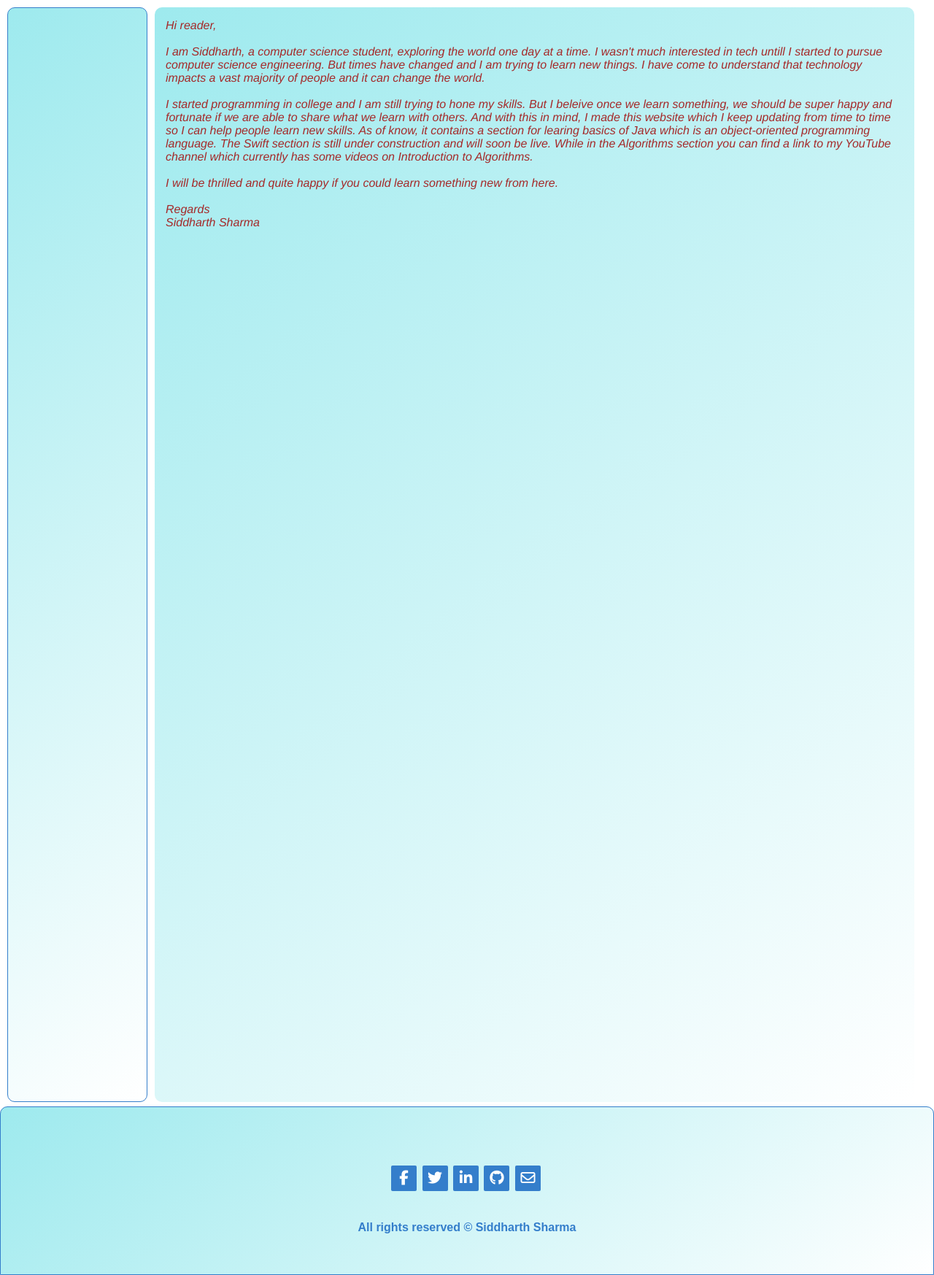
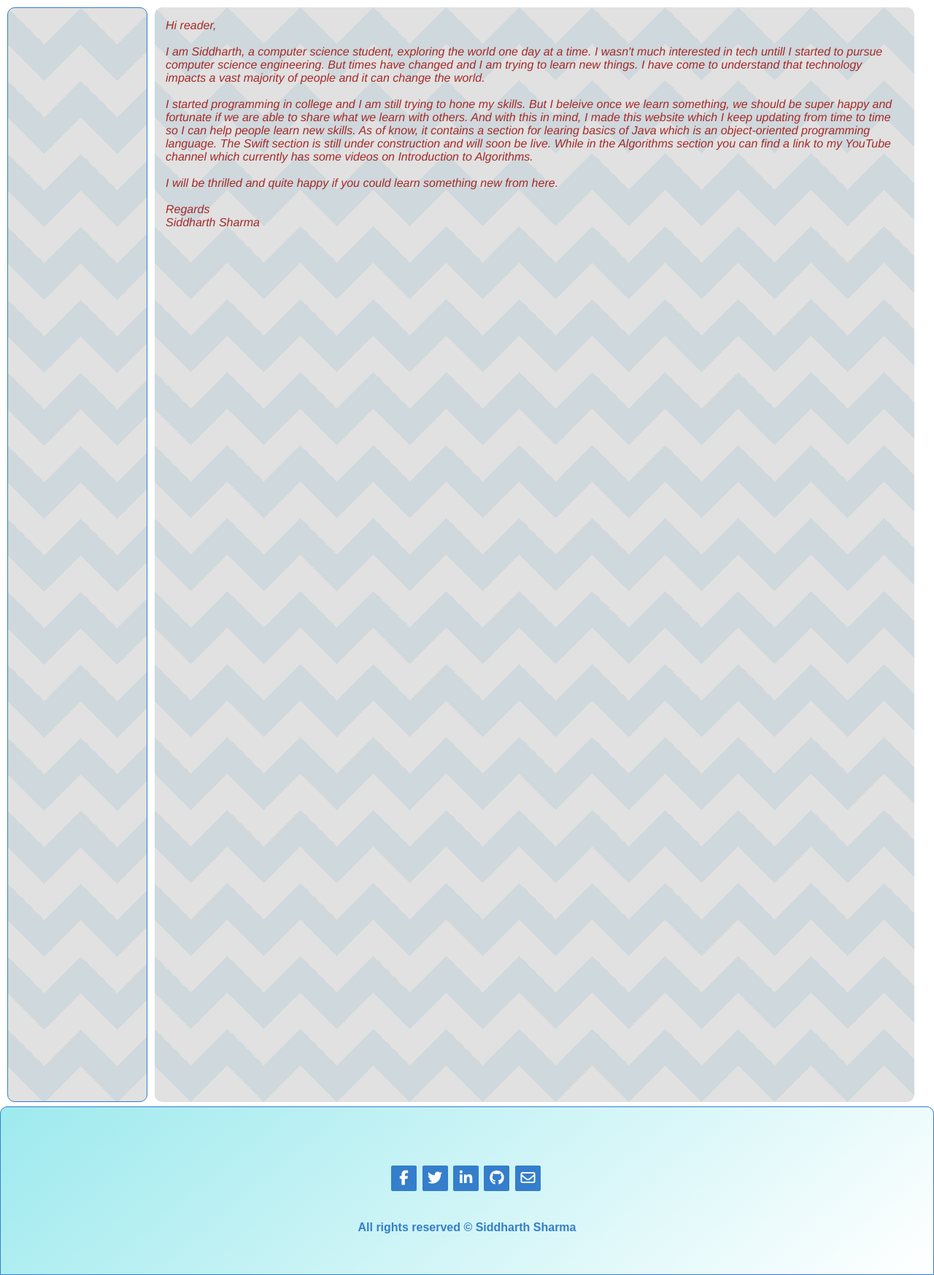
Before and after one commit to innovatoronspree/Coderun, a PHP site: page /index.php in a window 1280 px wide. Shown: the part 208-1955 px from the top of the page at 73% size. Run offline with PHP 8.4, Linux system fonts and the light colour scheme; some libraries are stand-ins or nearby versions.

Commit message:
made changes in background' ;

```diff
--- a/stylesheets/stylesheet_home.css
+++ b/stylesheets/stylesheet_home.css
@@ -98,8 +98,17 @@ nav>ul>li>a
     padding-right:10px;
 	display: inline-block;
 	width:15vw;
-	  background: -webkit-linear-gradient(140deg, #9eeaee 0.42%, #ffffff);
-	background: linear-gradient(140deg, #9eeaee 0.42%, #ffffff);
+	 /* background: -webkit-linear-gradient(140deg, #9eeaee 0.42%, #ffffff);
+	background: linear-gradient(140deg, #9eeaee 0.42%, #ffffff);  */
+	--stripe: #cfd8dc;
+  --bg: #e1e1e1;
+
+  background: linear-gradient(135deg, var(--bg) 25%, transparent 25%) -50px 0,
+    linear-gradient(225deg, var(--bg) 25%, transparent 25%) -50px 0,
+    linear-gradient(315deg, var(--bg) 25%, transparent 25%),
+    linear-gradient(45deg, var(--bg) 25%, transparent 25%);
+  background-size: 100px 100px;
+  background-color: var(--stripe);
 	min-height: 1500px;
 	float:left;
     margin-right: 10px;
@@ -118,8 +127,17 @@ nav>ul>li>a
 	width:79vw;
 	min-height: 1500px;
 	border-radius:10px;
-	  background: -webkit-linear-gradient(140deg, #9eeaee 0.42%, #ffffff);
-	background: linear-gradient(140deg, #9eeaee 0.42%, #ffffff);
+	  /*background: -webkit-linear-gradient(140deg, #9eeaee 0.42%, #ffffff);
+	background: linear-gradient(140deg, #9eeaee 0.42%, #ffffff); */
+  --stripe: #cfd8dc;
+  --bg: #e1e1e1;
+
+  background: linear-gradient(135deg, var(--bg) 25%, transparent 25%) -50px 0,
+    linear-gradient(225deg, var(--bg) 25%, transparent 25%) -50px 0,
+    linear-gradient(315deg, var(--bg) 25%, transparent 25%),
+    linear-gradient(45deg, var(--bg) 25%, transparent 25%);
+  background-size: 100px 100px;
+  background-color: var(--stripe);
 
 
 
```
